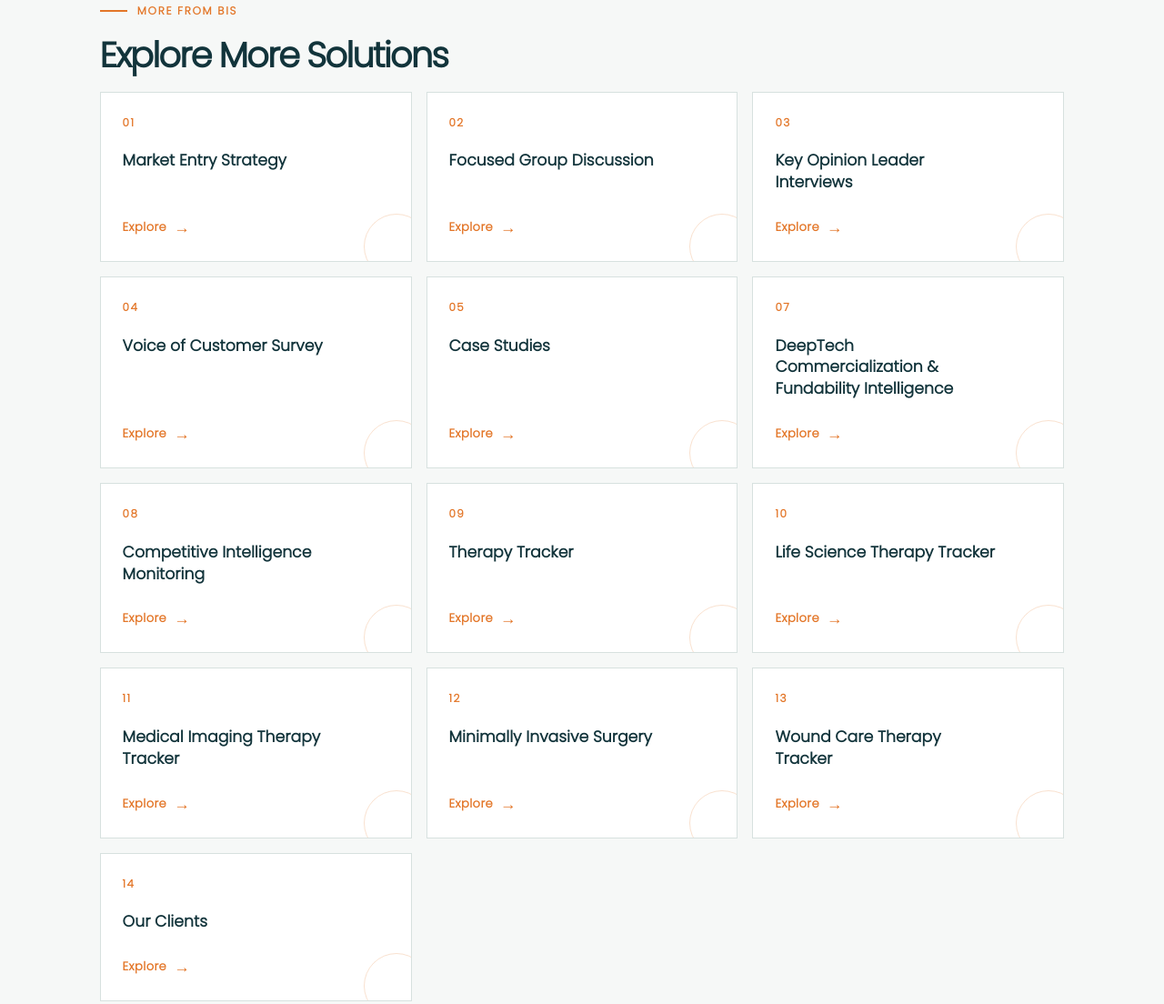
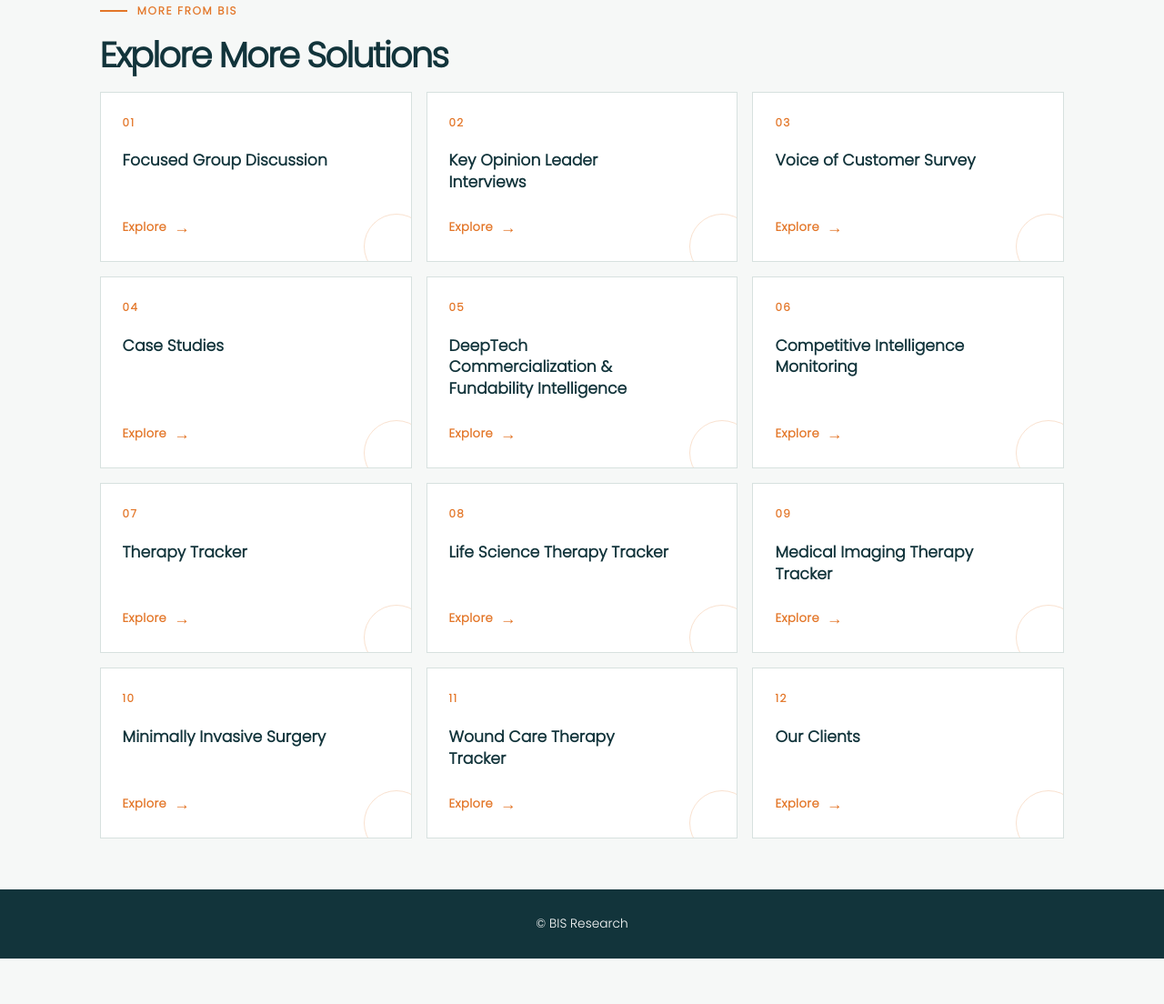
Before and after one commit to iammdsufiyan/landing_page, a plain HTML site: page index.html in a window 1280 px wide. Shown: the part 1199-2303 px from the top of the page at 91% size. After the commit the page ends 2253 px from the top, so only its background shows below. Drawn offline with Linux system fonts and the light colour scheme.

Commit message:
change the title and description

```diff
--- a/index.html
+++ b/index.html
@@ -74,26 +74,25 @@
           <a class="card featured-card" href="surgical-procedure-volume-database-by-bis-research.html"><div class="card-top"><span class="badge">Featured</span><span class="marker">05</span><strong>Global Surgical Procedure Volume Database</strong></div><span class="card-link">Explore</span></a>
           <a class="card featured-card" href="primary-market-research-by-bisresearch.html"><div class="card-top"><span class="badge">Featured</span><span class="marker">06</span><strong>Primary Market Research</strong></div><span class="card-link">Explore</span></a>
           <a class="card featured-card" href="in-depth-interview-by-bisresearch.html"><div class="card-top"><span class="badge">Featured</span><span class="marker">07</span><strong>Expert In-Depth Interviews</strong></div><span class="card-link">Explore</span></a>
-          <a class="card featured-card" href="market-entry-strategy.html"><div class="card-top"><span class="badge">Featured</span><span class="marker">08</span><strong>Market Entry Solutions</strong></div><span class="card-link">Explore</span></a>
+          <a class="card featured-card" href="market-entry-strategy.html"><div class="card-top"><span class="badge">Featured</span><span class="marker">08</span><strong>Market Entry Strategy</strong></div><span class="card-link">Explore</span></a>
           <a class="card featured-card" href="https://bisresearch.com/our-offerings/extended-teams" target="_blank" rel="noopener noreferrer"><div class="card-top"><span class="badge">Featured</span><span class="marker">09</span><strong>Extended Teams</strong></div><span class="card-link">Explore</span></a>
         </div>
       </section>
       <section class="more" aria-labelledby="more-solutions-title">
         <div class="section-heading"><div><p class="eyebrow">More from BIS</p><h2 id="more-solutions-title">Explore More Solutions</h2></div></div>
         <div class="grid" aria-label="More solutions">
-          <a class="card" href="market-entry-strategy.html"><div class="card-top"><span class="marker">01</span><strong>Market Entry Strategy</strong></div><span class="card-link">Explore</span></a>
-          <a class="card" href="focused-group-discussion-by-bisresearch.html"><div class="card-top"><span class="marker">02</span><strong>Focused Group Discussion</strong></div><span class="card-link">Explore</span></a>
-          <a class="card" href="key-opinion-leader-interview-by-bisresearch.html"><div class="card-top"><span class="marker">03</span><strong>Key Opinion Leader Interviews</strong></div><span class="card-link">Explore</span></a>
-          <a class="card" href="voice-of-customer-survey-by-bisresearch.html"><div class="card-top"><span class="marker">04</span><strong>Voice of Customer Survey</strong></div><span class="card-link">Explore</span></a>
-          <a class="card" href="case-studies-by-bisresearch.html"><div class="card-top"><span class="marker">05</span><strong>Case Studies</strong></div><span class="card-link">Explore</span></a>
-          <a class="card" href="deeptech-commercialization-fundability-intelligence.html"><div class="card-top"><span class="marker">07</span><strong>DeepTech Commercialization &amp; Fundability Intelligence</strong></div><span class="card-link">Explore</span></a>
-          <a class="card" href="competitive-intelligence-monitoring.html"><div class="card-top"><span class="marker">08</span><strong>Competitive Intelligence Monitoring</strong></div><span class="card-link">Explore</span></a>
-          <a class="card" href="therapy-tracker-by-bisresearch.html"><div class="card-top"><span class="marker">09</span><strong>Therapy Tracker</strong></div><span class="card-link">Explore</span></a>
-          <a class="card" href="life-science-therapy-tracker.html"><div class="card-top"><span class="marker">10</span><strong>Life Science Therapy Tracker</strong></div><span class="card-link">Explore</span></a>
-          <a class="card" href="medical-imaging-therapy-tracker.html"><div class="card-top"><span class="marker">11</span><strong>Medical Imaging Therapy Tracker</strong></div><span class="card-link">Explore</span></a>
-          <a class="card" href="minimally-invasive-surgery-therapy-tracker.html"><div class="card-top"><span class="marker">12</span><strong>Minimally Invasive Surgery</strong></div><span class="card-link">Explore</span></a>
-          <a class="card" href="wound-care-therapy-tracker.html"><div class="card-top"><span class="marker">13</span><strong>Wound Care Therapy Tracker</strong></div><span class="card-link">Explore</span></a>
-          <a class="card" href="clients.html"><div class="card-top"><span class="marker">14</span><strong>Our Clients</strong></div><span class="card-link">Explore</span></a>
+          <a class="card" href="focused-group-discussion-by-bisresearch.html"><div class="card-top"><span class="marker">01</span><strong>Focused Group Discussion</strong></div><span class="card-link">Explore</span></a>
+          <a class="card" href="key-opinion-leader-interview-by-bisresearch.html"><div class="card-top"><span class="marker">02</span><strong>Key Opinion Leader Interviews</strong></div><span class="card-link">Explore</span></a>
+          <a class="card" href="voice-of-customer-survey-by-bisresearch.html"><div class="card-top"><span class="marker">03</span><strong>Voice of Customer Survey</strong></div><span class="card-link">Explore</span></a>
+          <a class="card" href="case-studies-by-bisresearch.html"><div class="card-top"><span class="marker">04</span><strong>Case Studies</strong></div><span class="card-link">Explore</span></a>
+          <a class="card" href="deeptech-commercialization-fundability-intelligence.html"><div class="card-top"><span class="marker">05</span><strong>DeepTech Commercialization &amp; Fundability Intelligence</strong></div><span class="card-link">Explore</span></a>
+          <a class="card" href="competitive-intelligence-monitoring.html"><div class="card-top"><span class="marker">06</span><strong>Competitive Intelligence Monitoring</strong></div><span class="card-link">Explore</span></a>
+          <a class="card" href="therapy-tracker-by-bisresearch.html"><div class="card-top"><span class="marker">07</span><strong>Therapy Tracker</strong></div><span class="card-link">Explore</span></a>
+          <a class="card" href="life-science-therapy-tracker.html"><div class="card-top"><span class="marker">08</span><strong>Life Science Therapy Tracker</strong></div><span class="card-link">Explore</span></a>
+          <a class="card" href="medical-imaging-therapy-tracker.html"><div class="card-top"><span class="marker">09</span><strong>Medical Imaging Therapy Tracker</strong></div><span class="card-link">Explore</span></a>
+          <a class="card" href="minimally-invasive-surgery-therapy-tracker.html"><div class="card-top"><span class="marker">10</span><strong>Minimally Invasive Surgery</strong></div><span class="card-link">Explore</span></a>
+          <a class="card" href="wound-care-therapy-tracker.html"><div class="card-top"><span class="marker">11</span><strong>Wound Care Therapy Tracker</strong></div><span class="card-link">Explore</span></a>
+          <a class="card" href="clients.html"><div class="card-top"><span class="marker">12</span><strong>Our Clients</strong></div><span class="card-link">Explore</span></a>
         </div>
       </section>
     </main>
```
Also changed, not shown: market-entry-strategy.html (+6 -6 lines).
